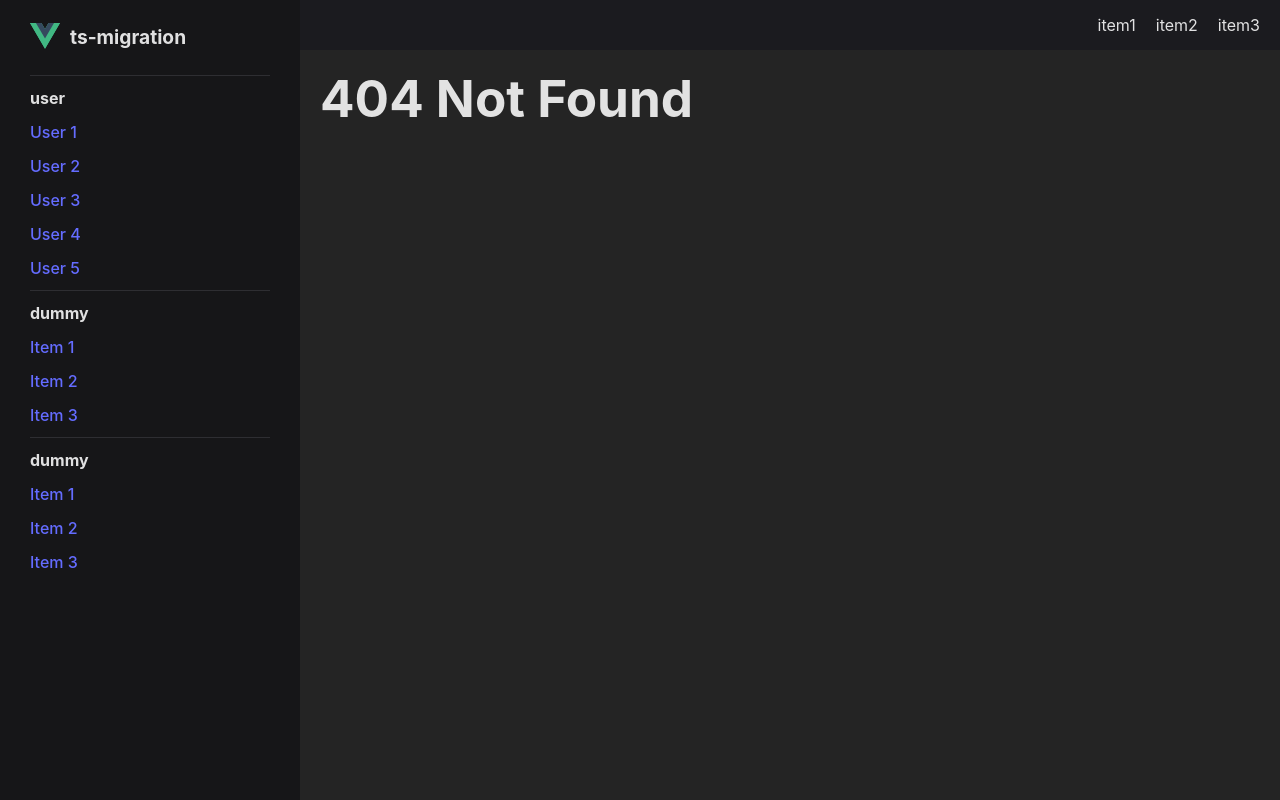
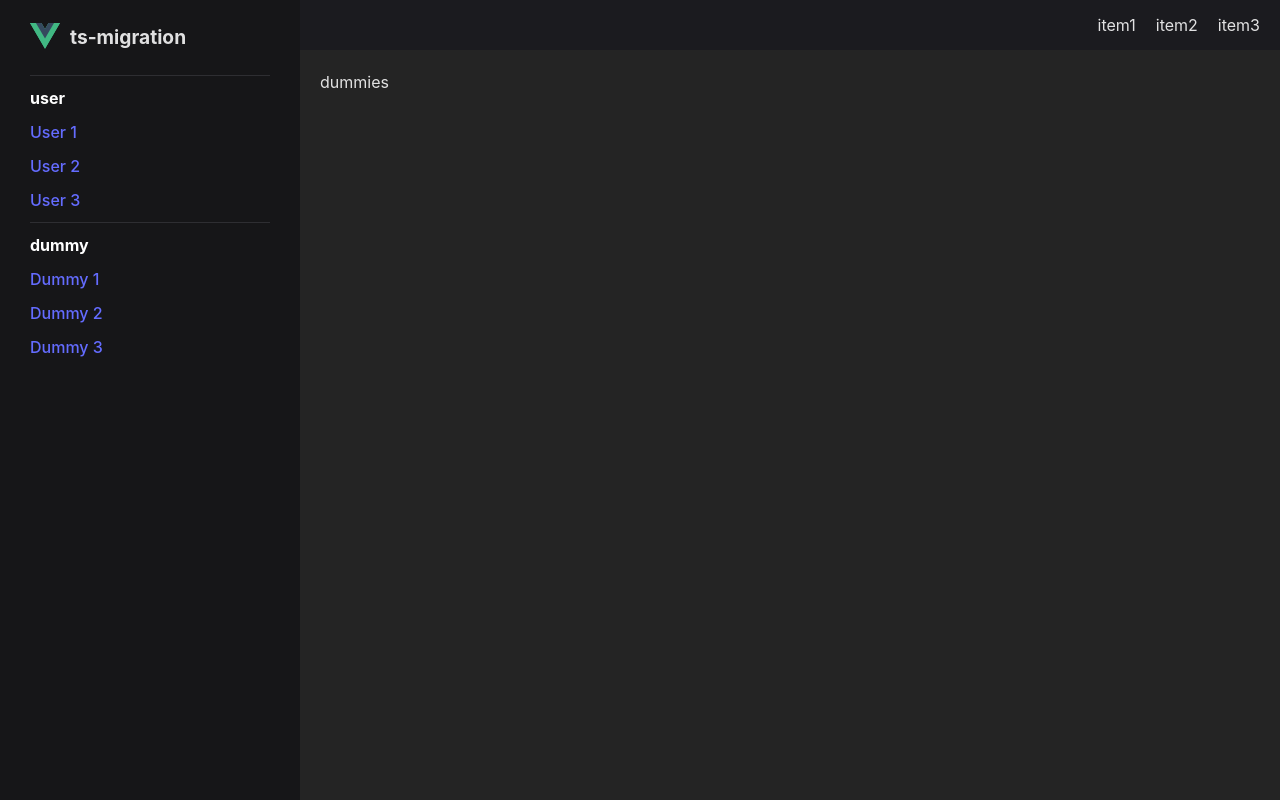
Before and after one commit to calm1205/ts-migration, a Vue app: page /dummies in a window 1280 px wide. Before the commit this address had no page. Built offline with nearby package versions, Linux system fonts and the light colour scheme.

Commit message:
feat: get users

```diff
--- a/src/App.vue
+++ b/src/App.vue
@@ -5,10 +5,22 @@
         :menus="[
           {
             title: 'user',
-            items: ['User 1', 'User 2', 'User 3', 'User 4', 'User 5'],
+            path: 'users',
+            items: [
+              { title: 'User 1', path: 'user' },
+              { title: 'User 2', path: 'user' },
+              { title: 'User 3', path: 'user' },
+            ],
           },
-          { title: 'dummy', items: ['Item 1', 'Item 2', 'Item 3'] },
-          { title: 'dummy', items: ['Item 1', 'Item 2', 'Item 3'] },
+          {
+            title: 'dummy',
+            path: 'dummies',
+            items: [
+              { title: 'Dummy 1', path: 'dummy' },
+              { title: 'Dummy 2', path: 'dummy' },
+              { title: 'Dummy 3', path: 'dummy' },
+            ],
+          },
         ]"
       />
     </template>
--- a/src/components/AppSidebar.vue
+++ b/src/components/AppSidebar.vue
@@ -11,14 +11,16 @@
       <div class="menu" v-for="menu in menus" :key="menu.title">
         <div class="menu__divider"></div>
 
-        <p class="menu__title">{{ menu.title }}</p>
+        <router-link :to="{ name: menu.path }">
+          <p class="menu__title">{{ menu.title }}</p>
+        </router-link>
 
         <router-link
           v-for="(item, index) in menu.items"
-          :to="{ name: menu.title, params: { id: index + 1 } }"
+          :to="{ name: item.path, params: { id: index + 1 } }"
           :key="item"
         >
-          <span>{{ item }}</span>
+          <span>{{ item.title }}</span>
         </router-link>
       </div>
     </div>
@@ -35,7 +37,7 @@ export default {
   },
   props: {
     /**
-     * @type {{title: string, items: string[]}[]}
+     * @type {{title: string, path: string, items: {title: string, path: string}[]}[]}
      */
     menus: { type: Array, required: true },
   },
@@ -67,6 +69,7 @@ export default {
   gap: 10px;
 }
 .menu__title {
+  color: white;
   font-weight: bold;
 }
 .menu__divider {
--- a/src/router.js
+++ b/src/router.js
@@ -1,17 +1,25 @@
 import { createWebHistory, createRouter } from "vue-router"
 import MainView from "@/views/MainView.vue"
+import DummiesView from "@/views/DummiesView.vue"
 import DummyView from "@/views/DummyView.vue"
 import UserView from "@/views/UserView.vue"
+import UsersView from "@/views/UsersView.vue"
 import NotFoundView from "@/views/NotFoundView.vue"
 
 const routes = [
   { name: "main", path: "/", component: MainView },
+  {
+    name: "dummies",
+    path: `/dummies`,
+    component: DummiesView,
+  },
   {
     name: "dummy",
     path: `/dummy/:id`,
     component: DummyView,
     props: (route) => ({ id: Number(route.params.id) }),
   },
+  { name: "users", component: UsersView, path: "/users" },
   {
     name: "user",
     path: `/user/:id`,
--- /dev/null
+++ b/src/views/DummiesView.vue
@@ -0,0 +1,11 @@
+<template>
+  <div>dummies</div>
+</template>
+
+<script>
+export default {
+  name: "DummiesView",
+}
+</script>
+
+<style></style>
--- /dev/null
+++ b/src/views/UsersView.vue
@@ -0,0 +1,30 @@
+<template>
+  <h2>users</h2>
+  <ul v-for="user in users" :key="user.id">
+    <li>{{ user.username }}</li>
+  </ul>
+</template>
+
+<script>
+import axios from "axios"
+
+export default {
+  name: "UsersView",
+  data() {
+    return {
+      users: [],
+    }
+  },
+  methods: {
+    async fetchUsers() {
+      const response = await axios.get("https://dummyjson.com/users")
+      this.users = response.data.users
+    },
+  },
+  created() {
+    this.fetchUsers()
+  },
+}
+</script>
+
+<style></style>
```
